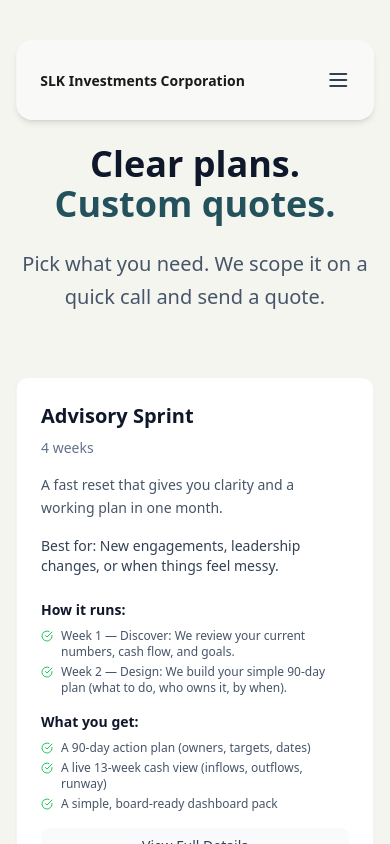
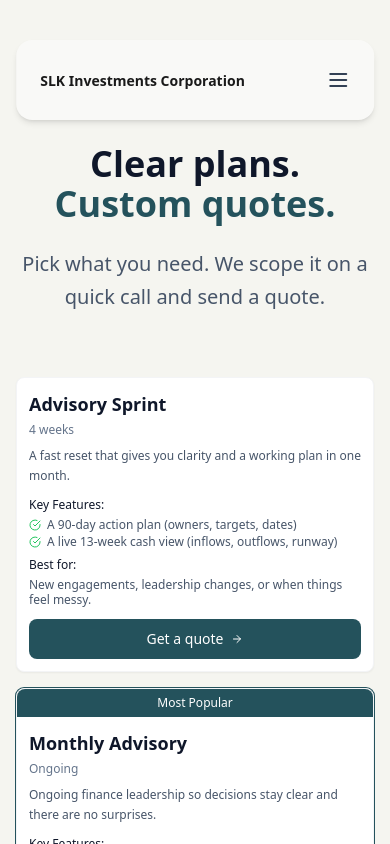
Before and after one commit to vuma-s1/SLK-Investements, a React (Vite) app: page /pricing in a window 390 px wide. Shown: the top 844 px of the page. Built offline with nearby package versions, Linux system fonts and the light colour scheme.

Commit message:
Update contact button to be constantly yellow and improve mobile pricing cards with minimal design

```diff
--- a/src/pages/Pricing.tsx
+++ b/src/pages/Pricing.tsx
@@ -144,8 +144,10 @@ const Pricing = () => {
             initial={{ y: 50, opacity: 0 }}
             animate={{ y: 0, opacity: 1 }}
             transition={{ delay: 0.5 }}
-            className="grid lg:grid-cols-3 gap-8 mb-16"
+            className="mb-16"
           >
+            {/* Desktop Layout */}
+            <div className="hidden lg:grid lg:grid-cols-3 gap-8">
               {plans.map((plan, index) => (
                 <div key={index} className={`bg-white rounded-xl shadow-sm border border-gray-100 ${plan.popular ? 'ring-2 ring-[#24525c]' : ''}`}>
                   {plan.popular && (
@@ -247,6 +249,52 @@ const Pricing = () => {
                   </div>
                 </div>
               ))}
+            </div>
+
+            {/* Mobile Layout - Minimal Design */}
+            <div className="lg:hidden space-y-4 max-w-sm mx-auto">
+              {plans.map((plan, index) => (
+                <div key={index} className={`bg-white rounded-lg shadow-sm border border-gray-100 ${plan.popular ? 'ring-1 ring-[#24525c]' : ''}`}>
+                  {plan.popular && (
+                    <div className="bg-[#24525c] text-white text-center py-1.5 rounded-t-lg text-xs font-medium">
+                      Most Popular
+                    </div>
+                  )}
+
+                  <div className="p-3">
+                    <div className="mb-3">
+                      <h3 className="text-lg font-bold text-slate-900 mb-1">{plan.name}</h3>
+                      <div className="text-xs text-slate-500 mb-2">{plan.duration}</div>
+                      <p className="text-slate-600 text-xs leading-relaxed mb-2">{plan.purpose}</p>
+                    </div>
+
+                    <div className="space-y-2 mb-3">
+                      <div>
+                        <h4 className="font-medium text-slate-900 mb-1 text-xs">Key Features:</h4>
+                        <ul className="space-y-0.5">
+                          {plan.whatYouGet.slice(0, 2).map((item, idx) => (
+                            <li key={idx} className="flex items-start gap-1.5 text-xs text-slate-600">
+                              <CheckCircle className="w-3 h-3 text-green-500 flex-shrink-0 mt-0.5" />
+                              <span className="leading-tight">{item}</span>
+                            </li>
+                          ))}
+                        </ul>
+                      </div>
+
+                      <div>
+                        <h4 className="font-medium text-slate-900 mb-1 text-xs">Best for:</h4>
+                        <p className="text-xs text-slate-600 leading-tight">{plan.bestFor}</p>
+                      </div>
+                    </div>
+
+                    <button className="w-full bg-[#24525c] text-white py-2.5 rounded-lg font-medium hover:bg-[#1e424a] transition-all duration-300 flex items-center justify-center gap-2 text-sm">
+                      Get a quote
+                      <ArrowRight className="w-3 h-3" />
+                    </button>
+                  </div>
+                </div>
+              ))}
+            </div>
           </motion.div>
 
           {/* Guarantees Section */}
```
Lines whose indentation alone changed are shown as unchanged.
